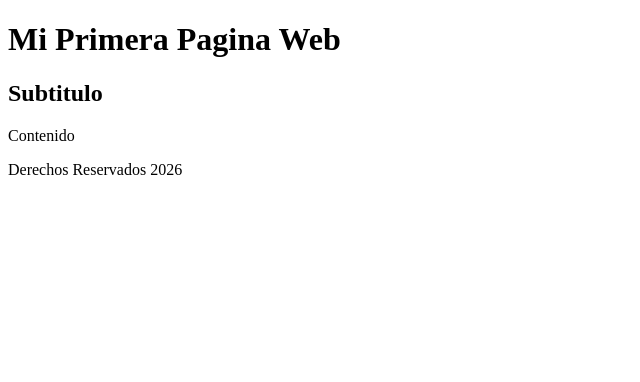
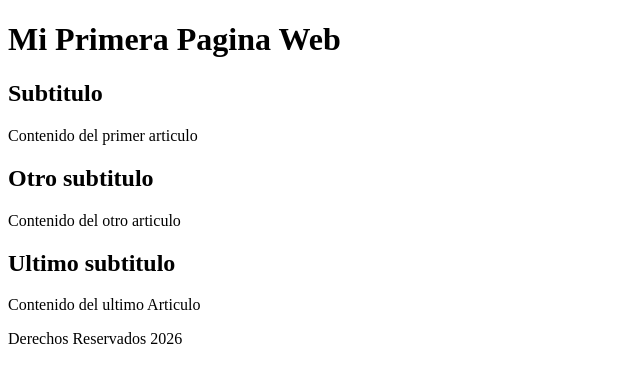
Before and after one commit to leonelferrari95/mi-primer-repositorio, a plain HTML site: page index.html in a window 1280 px wide. Shown: the whole page, without its empty margins (0-640 px from the left). Drawn offline with Linux system fonts and the light colour scheme.

Commit message:
feat: agregue dos nuevos articulos

```diff
--- a/index.html
+++ b/index.html
@@ -13,7 +13,17 @@
     <main>
         <article>
             <h2>Subtitulo</h2>
-            <p>Contenido</p>
+            <p>Contenido del primer articulo</p>
+        </article>
+
+        <article>
+            <h2> Otro subtitulo </h2>
+            <p>Contenido del otro articulo</p>
+        </article>
+
+        <article>
+            <h2> Ultimo subtitulo </h2>
+            <p>Contenido del ultimo Articulo</p>
         </article>
     </main>
 
```
